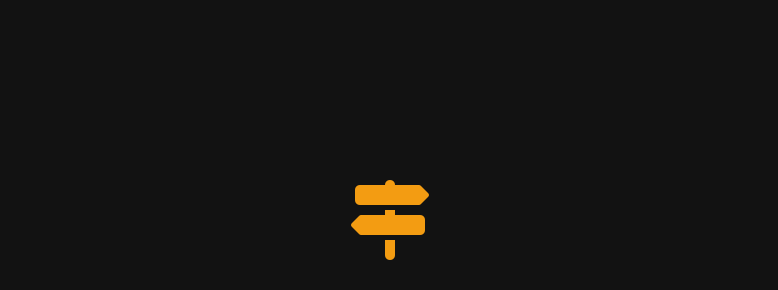
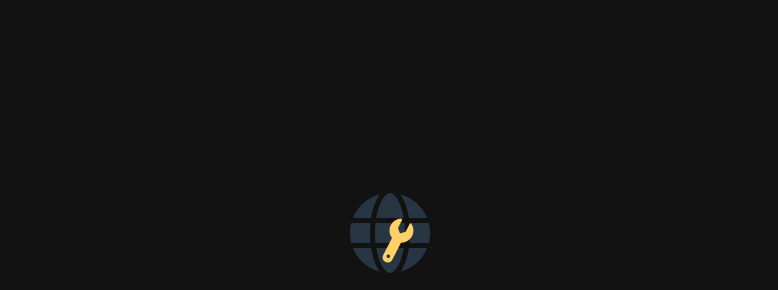
Before and after one commit to sdrabdalfattah/prog-4-by-mopok, a plain HTML site: page public/index.html in a window 1280 px wide. Shown: the part 77-367 px from the top of the page, without its empty margins (250-1028 px from the left). Drawn offline with Linux system fonts and the light colour scheme.

Commit message:
Update index.html

```diff
--- a/public/index.html
+++ b/public/index.html
@@ -23,10 +23,23 @@
       padding: 20px;
     }
 
-    .icon {
-      font-size: 5rem;
-      color: #f39c12;
-      margin-bottom: 20px;
+    .icon-wrapper {
+      display:inline-grid;
+      place-items:center;
+      width:5rem;
+      height:5rem;
+      position:relative;
+    }
+    .icon-wrapper .globe {
+      font-size:5rem;
+      opacity:0.2;
+      color:#7cc7ff;
+    }
+    .icon-wrapper .wrench {
+      position:absolute;
+      font-size:2.4rem;
+      color:#ffd166;
+      transform: translate(18%, 18%) rotate(-18deg);
     }
 
     h1 {
@@ -80,7 +93,10 @@
   </style>
 </head>
 <body>
-  <div class="icon"><i class="fa-solid fa-signs-post"></i></div>
+   <div class="icon-wrapper" role="img" aria-label="أيقونة كرة وأمامها مفتاح">
+        <i class="fas fa-globe globe" aria-hidden="true"></i>
+        <i class="fas fa-wrench wrench" aria-hidden="true"></i>
+      </div>
   <h1>This Website Has Been Completely Rebuilt</h1>
   <p>We've redesigned everything from scratch to improve performance, design, and user experience. You can visit the new version or check out the developer on LinkedIn.</p>
   <div class="buttons">
```
